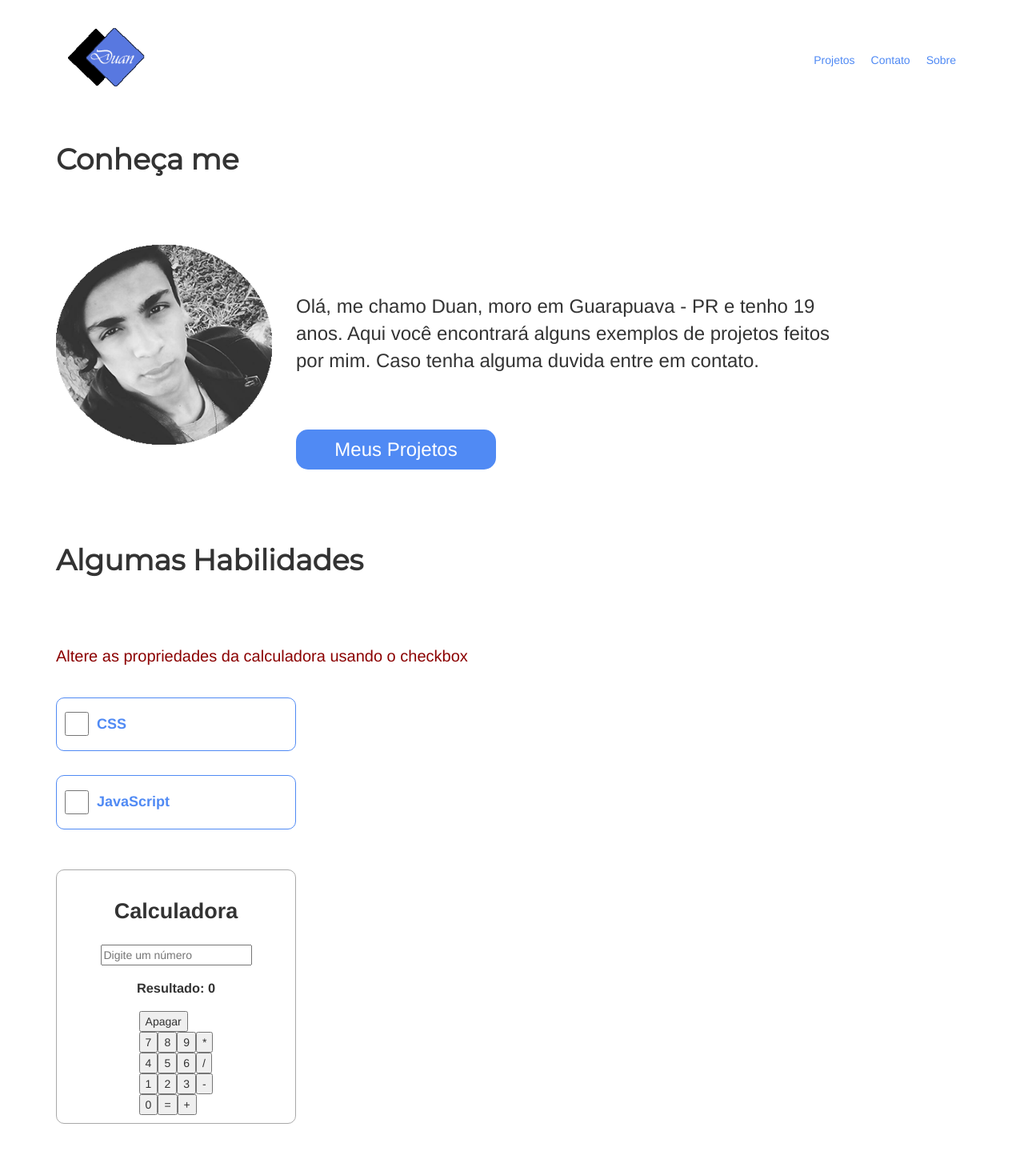
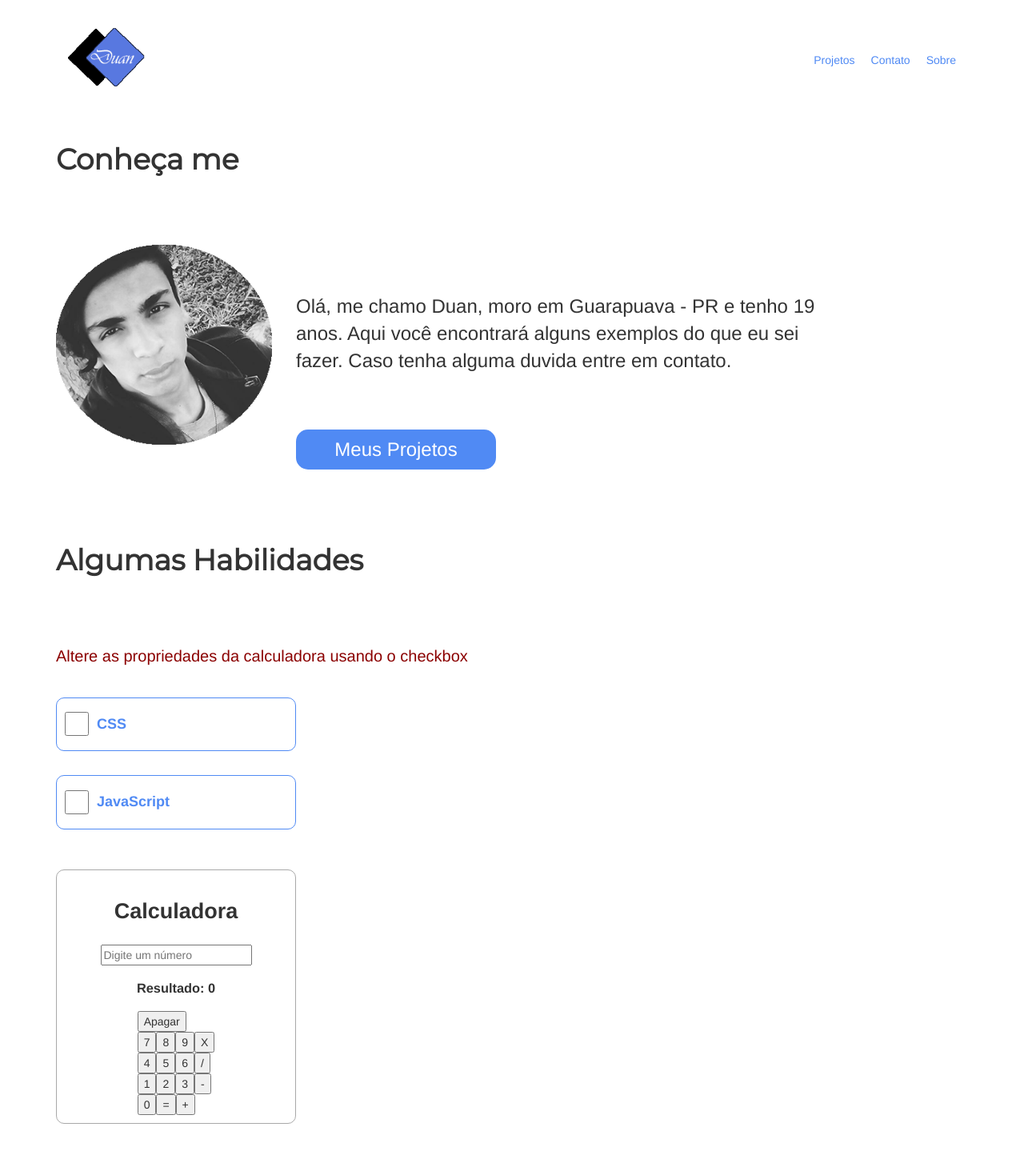
Before and after one commit to duansydor/portfolio, a React (Create React App) app: page / in a window 1280 px wide. Shown: the top 1444 px of the page at 80% size. Built offline with nearby package versions, Linux system fonts and the light colour scheme.

Commit message:
some adjustments

```diff
--- a/src/assets/css/App.scss
+++ b/src/assets/css/App.scss
@@ -84,6 +84,7 @@ Title
 Button styles
 *******************************/
 .btn{
+
   display: flex;
   flex-direction: row;
   justify-content: center;
@@ -138,7 +139,7 @@ Cards projetos
   flex-direction: row;
   flex-wrap: wrap;
   justify-content: space-around;
-  margin-bottom: 80px;
+
 
   align-items: center;
 }
@@ -326,7 +327,7 @@ Calculator
 
 
 .calculator{
-  border:1px solid darkgray;
+    border:1px solid darkgray;
     border-radius: 10px;
     display: flex;
     flex-direction: column;
@@ -334,8 +335,11 @@ Calculator
     justify-content: center;
     padding: 10px;
     width: 300px;
+}
+.calculator.true{
+  font-size: 20px;
+}
 
-}
 .calcTitle{
   font-weight: 400;
 }
@@ -358,16 +362,15 @@ Calculator
   display: flex;
   justify-content: center;
   flex-direction: column;
+
   input[type="submit"]{
     outline: none;
       transition:.2s;
       border-radius: 15px;
       border: 1px solid black;
-
       padding: 10px;
       width: 130px;
       margin:5px;
-      background:$primary;
       color: white;
   }
   .delete{
@@ -377,12 +380,12 @@ Calculator
       transition:.2s;
       border-radius: 15px;
       border: 1px solid black;
+      background: $primary;
 
       padding: 10px;
       width: 270px;
       margin:5px;
-      background:$primary;
-      color: white;
+      color:white;
     }
   }
   div{
@@ -410,6 +413,11 @@ Calculator
         border:none;
       }
     }
+    input[type='button'].operation,input[type='submit'].operation{
+      background:rgb(255, 173, 22);
+      color:black;
+
+    }
   }
 }
 @media(max-width: 680px){
@@ -433,6 +441,7 @@ Calculator
     }
   }
 }
+
 /******************************
 Footer
 *******************************/
--- a/src/components/Calculator.js
+++ b/src/components/Calculator.js
@@ -103,14 +103,14 @@ class Calculator extends React.Component{
                                 <input type="button" onClick={(e) => { this.numberTyping(e) }} value="7"/>
                                 <input type="button" onClick={(e) => { this.numberTyping(e) }} value="8"/>
                                 <input type="button" onClick={(e) => { this.numberTyping(e) }} value="9"/>
-                                <input type="button" onClick={(e) => { this.numberTyping(e) }} value="*"/>
+                                <input className="operation" type="button" onClick={(e) => { this.numberTyping(e) }} value="X"/>
                             </div>
 
                             <div >
                                 <input type="button" onClick={(e) => { this.numberTyping(e) }} value="4"/>
                                 <input type="button" onClick={(e) => { this.numberTyping(e) }} value="5"/>
                                 <input type="button" onClick={(e) => { this.numberTyping(e) }} value="6"/>
-                                <input type="button" onClick={(e) => { this.numberTyping(e) }} value="/"/>
+                                <input className="operation" type="button" onClick={(e) => { this.numberTyping(e) }} value="/"/>
 
                             </div>
 
@@ -118,13 +118,13 @@ class Calculator extends React.Component{
                                 <input type="button" onClick={(e) => { this.numberTyping(e) }} value="1"/>
                                 <input type="button" onClick={(e) => { this.numberTyping(e) }} value="2"/>
                                 <input type="button" onClick={(e) => { this.numberTyping(e) }} value="3"/>
-                                <input type="button" onClick={(e) => { this.numberTyping(e) }} value="-"/>
+                                <input className="operation" type="button" onClick={(e) => { this.numberTyping(e) }} value="-"/>
                             </div>
 
                             <div>
                                 <input type="button" onClick={(e) => { this.numberTyping(e) }} value="0"/>
-                                <input type="button" onClick={(e) => { this.numberTyping(e) }} value="="/>
-                                <input type="submit" onClick={(e) => { this.numberTyping(e) }} value="+"/>
+                                <input className="operation" type="button" onClick={(e) => { this.numberTyping(e) }} value="="/>
+                                <input className="operation" type="submit" onClick={(e) => { this.numberTyping(e) }} value="+"/>
                             </div>
                         </div>
                     </div>
--- a/src/pages/Contato.js
+++ b/src/pages/Contato.js
@@ -17,7 +17,7 @@ function Contato(props){
 					<a href="https://github.com/duansydor/" target="_blank" rel="noopener noreferrer"><img src={git} alt=""/></a>
 				</div>
 			</center>
-			<div className="center">
+			<div  style={{display:'flex',justifyContent:'center', width:'100%'}}>
 				<Link to="/" className="btn small">Início</Link>
 			</div>
 		</div>
--- a/src/pages/Home.js
+++ b/src/pages/Home.js
@@ -16,8 +16,8 @@ function Home(props){
 				<p className="col-md-4 text">
 					Olá, me chamo Duan, moro em
 					Guarapuava - PR e tenho 19 anos.
-					Aqui você encontrará alguns exemplos de projetos
-					feitos por mim. Caso tenha alguma duvida entre em contato.
+					Aqui você encontrará alguns exemplos do que eu sei fazer.
+					 Caso tenha alguma duvida entre em contato.
                     <br/>
                     <br/>
                     <br/>
--- a/src/pages/Single.js
+++ b/src/pages/Single.js
@@ -59,7 +59,7 @@ class Single extends React.Component{
 					</div>
 				</div>
 
-				<div style={{display:'flex',justifyContent:'center', width:'100%'}}>
+				<div style={{display:'flex',justifyContent:'center', width:'100%', marginTop: '80px'}}>
 					<a href={previewp} target="_blank" rel="noopener noreferrer" className="btn small">Live Preview</a>
 				</div>
 				<div style={{display:'flex',justifyContent:'center', width:'100%'}}>
```
